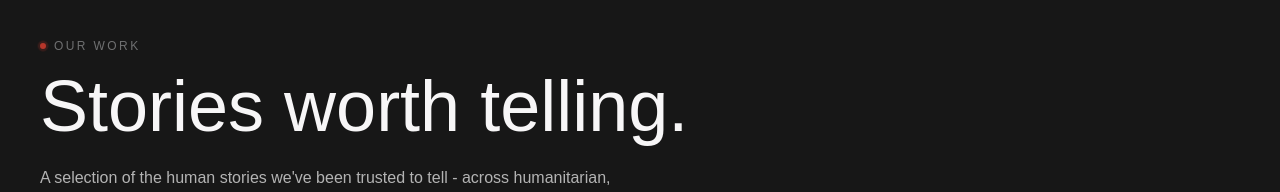
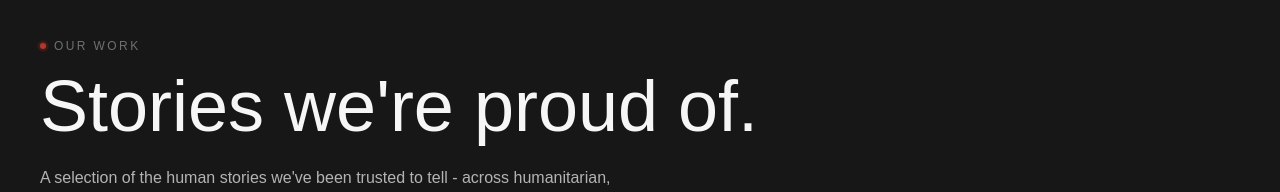
Before and after one commit to samjrmorgan/stage-two-media, a Next.js app: page /work in a window 1280 px wide. Shown: the part 122-314 px from the top of the page. Built offline with nearby package versions, Linux system fonts and the light colour scheme; a web font is replaced by a local one.

Commit message:
Update Work page hero headline
Co-Authored-By: Claude Sonnet 5 <noreply@anthropic.com>

```diff
--- a/src/app/work/page.tsx
+++ b/src/app/work/page.tsx
@@ -18,7 +18,7 @@ export default function WorkPage() {
         <Reveal>
           <Kicker>Our Work</Kicker>
           <h1 className="font-display text-5xl md:text-7xl text-offwhite max-w-3xl">
-            Stories worth telling.
+            Stories we&apos;re proud of.
           </h1>
           <p className="mt-6 max-w-xl text-offwhite/70">
             A selection of the human stories we&apos;ve been trusted to tell -
```
